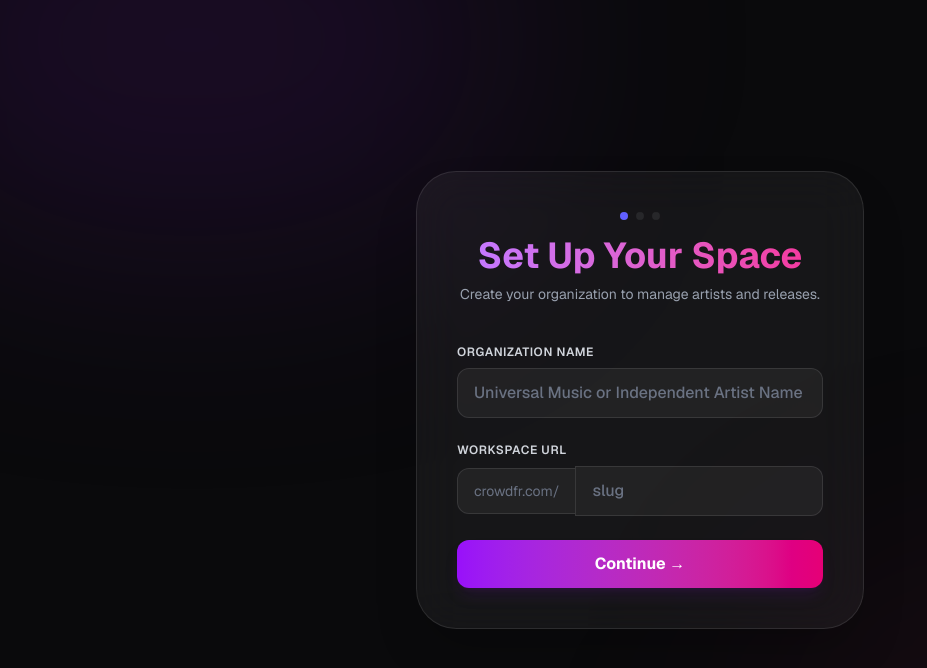
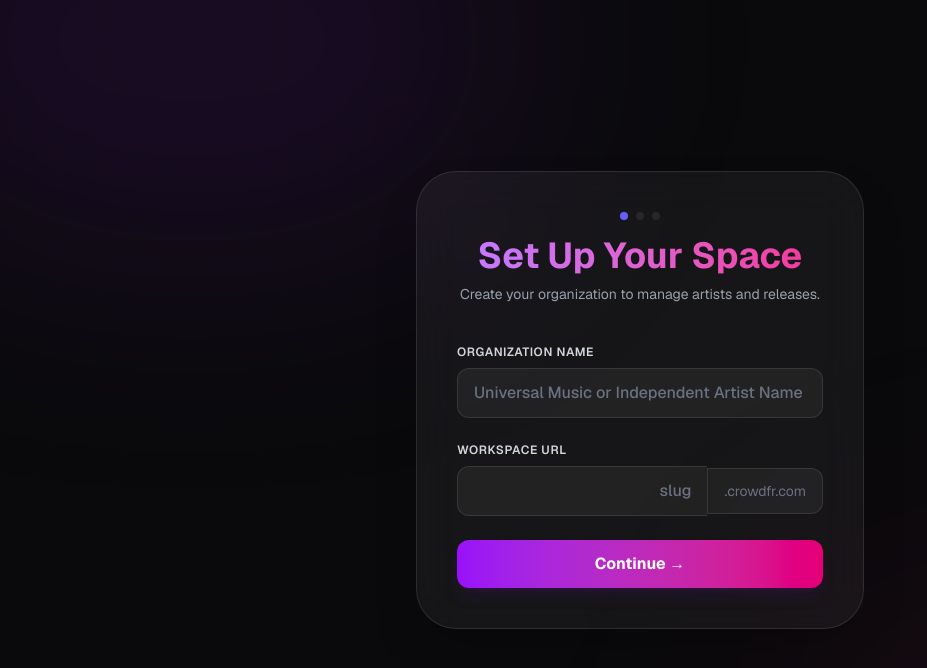
Before and after one commit to prayforlulz-collab/crowdfr, a Next.js app: page /onboarding in a window 1280 px wide. Shown: the top 668 px of the page, without its empty margins (0-927 px from the left). Built offline with nearby package versions, Linux system fonts and the light colour scheme.

Commit message:
Fix: Implemented proper subdomain routing and updated dashboard links

```diff
--- a/middleware.ts
+++ b/middleware.ts
@@ -48,7 +48,7 @@ export default async function middleware(req: NextRequest) {
         }
     }
 
-    // Handle main domain, www, app, and dashboard - do not rewrite
+    const baseDomain = "crowdfr.com"
     const excludedSubdomains = [
         "www",
         "app",
@@ -58,10 +58,26 @@ export default async function middleware(req: NextRequest) {
         "register",
         "api",
         "localhost:3000",
-        "crowdfr" // Exclude the main project name itself
+        "crowdfr"
     ]
 
+    // If we are on the main domain, redirect internal routes to subdomains
     if (!currentHost || excludedSubdomains.includes(currentHost) || currentHost === "crowdfr.com") {
+        const path = url.pathname
+
+        // Redirect /a/[slug] -> [slug].crowdfr.com
+        if (path.startsWith("/a/")) {
+            const slug = path.split("/")[2]
+            if (slug) {
+                return NextResponse.redirect(new URL(`https://${slug}.${baseDomain}`, req.url))
+            }
+        }
+
+        // Redirect /r/[slug] -> [slug_artist].crowdfr.com/r/[slug]
+        // Note: This requires knowing the artist slug, which we don't have without a DB call.
+        // For now, we'll keep /r/ on the main domain or allow it.
+        // Release slugs are unique so they work anywhere.
+
         return NextResponse.next()
     }
 
@@ -69,15 +85,13 @@ export default async function middleware(req: NextRequest) {
     if (currentHost) {
         const newUrl = req.nextUrl.clone()
 
-        // Rewrite root path "/" -> show artist page "/a/[subdomain]"
+        // If visiting subdomain root -> show artist page "/a/[subdomain]"
         if (url.pathname === "/") {
             newUrl.pathname = `/a/${currentHost}`
             return NextResponse.rewrite(newUrl)
         }
 
-        // Allow other paths (like /r/albumname) to pass through naturally.
-        // The browser url remains subdomain.domain.com/r/albumname
-        // Next.js router handles /r/albumname route.
+        // If visiting subdomain /r/[slug] -> already handled naturally by Next.js if /r/ exists
         return NextResponse.next()
     }
 
--- a/src/app/onboarding/page.tsx
+++ b/src/app/onboarding/page.tsx
@@ -159,17 +159,17 @@ export default function OnboardingPage() {
                             <div>
                                 <label className="block text-gray-300 text-xs font-semibold mb-2 uppercase tracking-wider">Workspace URL</label>
                                 <div className="flex items-center">
-                                    <span className="bg-white/5 border border-r-0 border-white/10 rounded-l-xl px-4 py-3 text-gray-500 text-sm whitespace-nowrap">
-                                        crowdfr.com/
-                                    </span>
                                     <input
                                         type="text"
                                         required
-                                        className="w-full bg-white/5 border border-white/10 rounded-r-xl px-4 py-3 text-white placeholder-gray-500 focus:outline-none focus:ring-2 focus:ring-purple-500/50 transition-all font-medium"
+                                        className="w-full bg-white/5 border border-r-0 border-white/10 rounded-l-xl px-4 py-3 text-white placeholder-gray-500 focus:outline-none focus:ring-2 focus:ring-purple-500/50 transition-all font-medium text-right"
                                         placeholder="slug"
                                         value={orgSlug}
                                         onChange={(e) => setOrgSlug(e.target.value)}
                                     />
+                                    <span className="bg-white/5 border border-white/10 rounded-r-xl px-4 py-3 text-gray-500 text-sm whitespace-nowrap">
+                                        .crowdfr.com
+                                    </span>
                                 </div>
                             </div>
 
--- a/src/components/dashboard/ArtistCard.tsx
+++ b/src/components/dashboard/ArtistCard.tsx
@@ -5,6 +5,8 @@ import Link from "next/link"
 import { ExternalLink, Edit, Share2, Trash2 } from "lucide-react"
 import { useState } from "react"
 import { useRouter } from "next/navigation"
+
+import { getArtistUrl } from "@/lib/utils/urls"
 
 interface ArtistCardProps {
     artist: {
@@ -22,7 +24,7 @@ export default function ArtistCard({ artist }: ArtistCardProps) {
 
     const handleShare = (e: React.MouseEvent) => {
         e.preventDefault()
-        const url = `${window.location.origin}/a/${artist.slug}`
+        const url = getArtistUrl(artist.slug)
         navigator.clipboard.writeText(url)
         alert("Artist URL copied to clipboard!")
     }
@@ -66,7 +68,7 @@ export default function ArtistCard({ artist }: ArtistCardProps) {
 
             <div className="p-4 grid grid-cols-4 gap-2">
                 <Link
-                    href={`/a/${artist.slug}`}
+                    href={getArtistUrl(artist.slug)}
                     target="_blank"
                     className="flex flex-col items-center justify-center p-2 rounded-xl hover:bg-white/5 text-zinc-400 hover:text-white transition-colors"
                     title="View Page"
--- a/src/components/dashboard/ReleaseCard.tsx
+++ b/src/components/dashboard/ReleaseCard.tsx
@@ -5,6 +5,8 @@ import Link from "next/link"
 import { ExternalLink, Edit, Share2, Trash2 } from "lucide-react"
 import { useState } from "react"
 import { useRouter } from "next/navigation"
+
+import { getReleaseUrl } from "@/lib/utils/urls"
 
 interface ReleaseCardProps {
     release: {
@@ -14,6 +16,7 @@ interface ReleaseCardProps {
         coverImage: string | null
         artist: {
             name: string
+            slug: string
         }
     }
 }
@@ -24,7 +27,7 @@ export default function ReleaseCard({ release }: ReleaseCardProps) {
 
     const handleShare = (e: React.MouseEvent) => {
         e.preventDefault()
-        const url = `${window.location.origin}/r/${release.slug}`
+        const url = getReleaseUrl(release.artist.slug, release.slug)
         navigator.clipboard.writeText(url)
         alert("Release URL copied to clipboard!")
     }
@@ -68,7 +71,7 @@ export default function ReleaseCard({ release }: ReleaseCardProps) {
 
             <div className="p-4 grid grid-cols-4 gap-2">
                 <Link
-                    href={`/r/${release.slug}`}
+                    href={getReleaseUrl(release.artist.slug, release.slug)}
                     target="_blank"
                     className="flex flex-col items-center justify-center p-2 rounded-xl hover:bg-white/5 text-zinc-400 hover:text-white transition-colors"
                     title="View Page"
--- /dev/null
+++ b/src/lib/utils/urls.ts
@@ -0,0 +1,33 @@
+
+export function getArtistUrl(slug: string) {
+    if (typeof window === 'undefined') return `/a/${slug}`;
+
+    const hostname = window.location.hostname;
+    const protocol = window.location.protocol;
+    const baseDomain = "crowdfr.com";
+
+    // In development or if not on the main domain
+    if (hostname.includes('localhost')) {
+        return `${protocol}//${slug}.localhost:3000`;
+    }
+
+    if (hostname.includes(baseDomain)) {
+        // If we are on www.crowdfr.com or crowdfr.com
+        return `${protocol}//${slug}.${baseDomain}`;
+    }
+
+    // Fallback to internal route if something is weird
+    return `/a/${slug}`;
+}
+
+export function getReleaseUrl(artistSlug: string, releaseSlug: string) {
+    const artistUrl = getArtistUrl(artistSlug);
+
+    // If it's a relative URL (fallback)
+    if (artistUrl.startsWith('/')) {
+        return `/r/${releaseSlug}`;
+    }
+
+    // If it's a full URL (subdomain)
+    return `${artistUrl}/r/${releaseSlug}`;
+}
```
